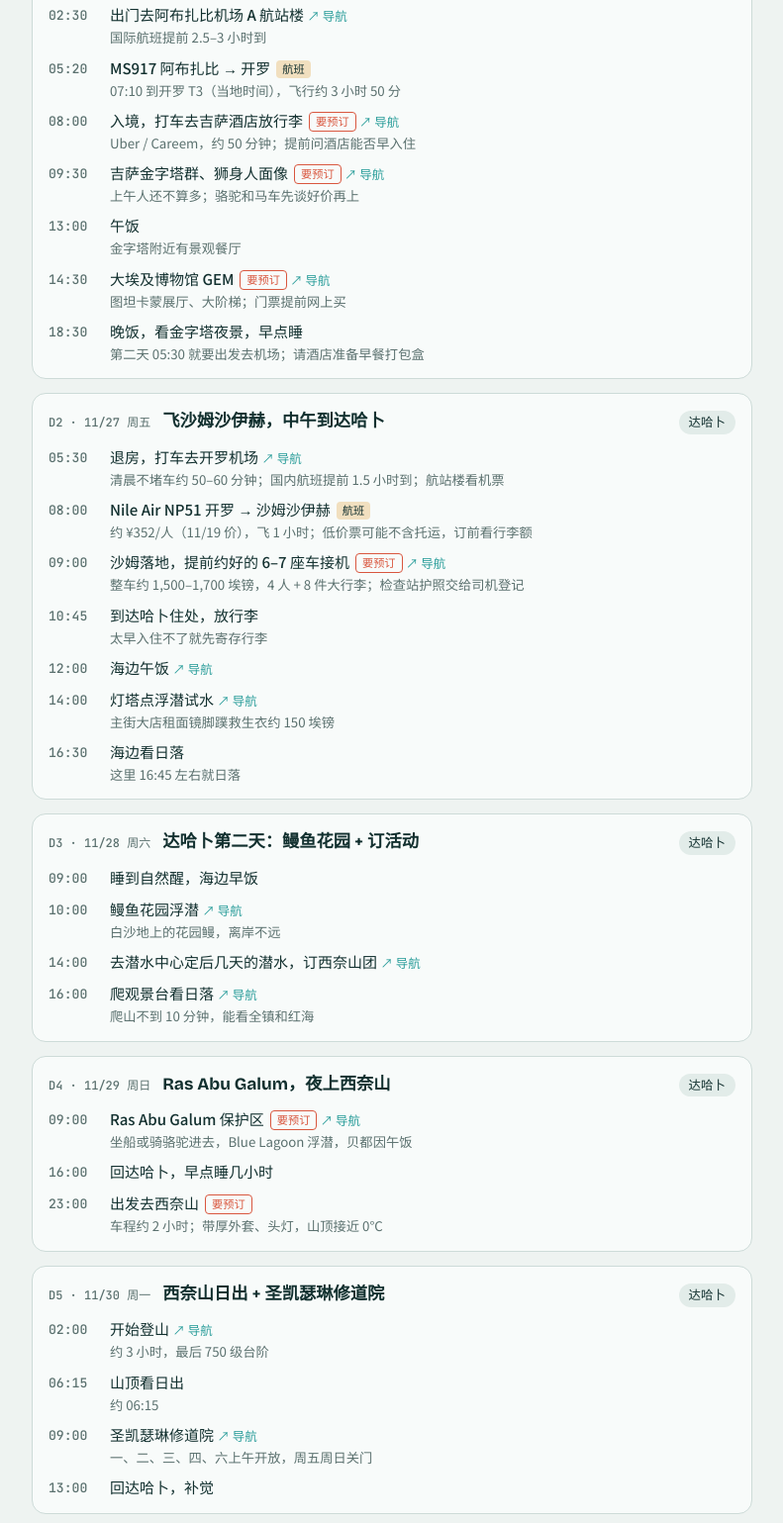
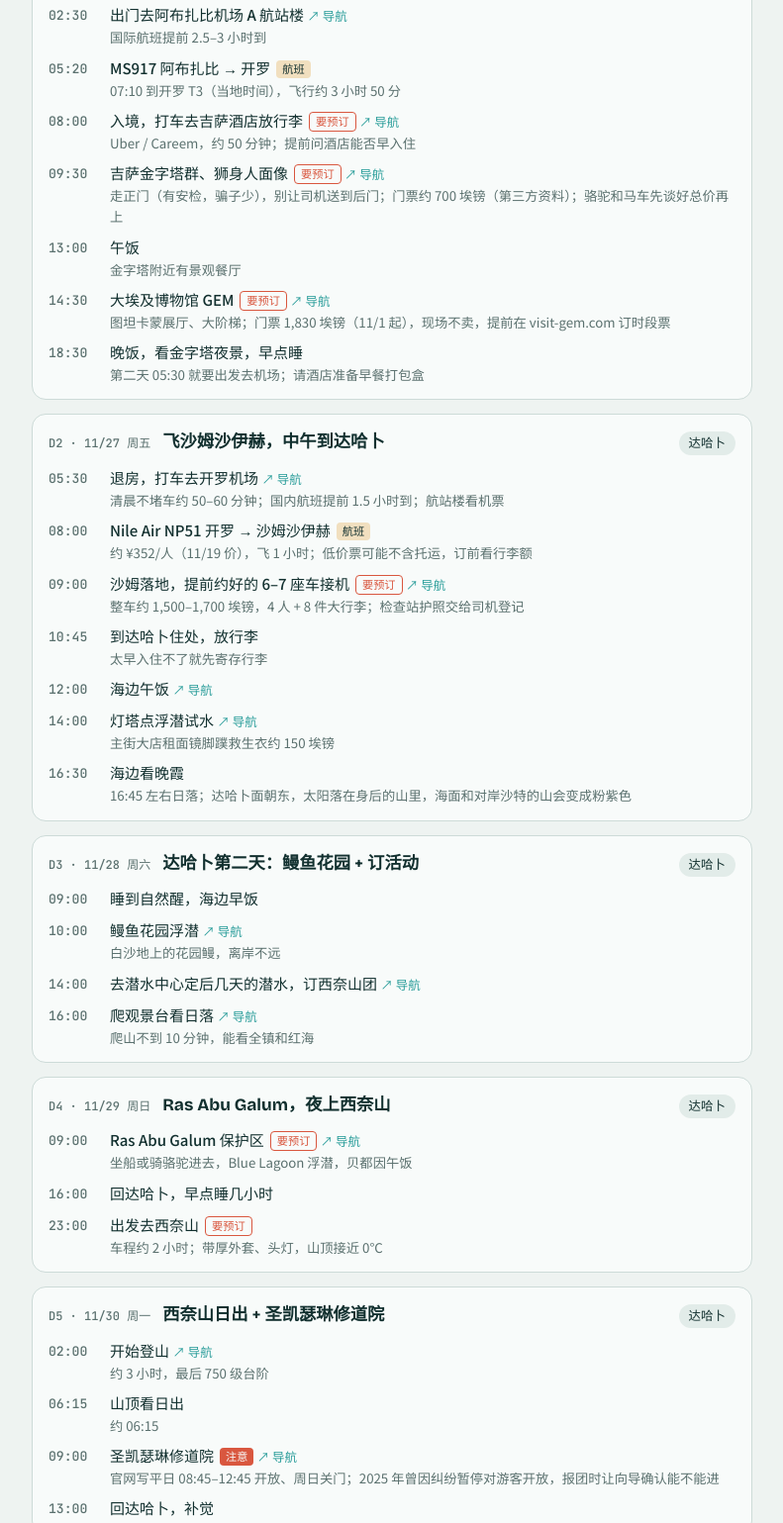
Before and after one commit to RvMe/egypt-trip-2026, a plain HTML site: page index.html in a window 1280 px wide. Shown: the part 1087-2626 px from the top of the page at 99% size, without its empty margins (244-1035 px from the left). Drawn offline with nearby package versions, Linux system fonts and the light colour scheme; a web font is replaced by a local one.

Commit message:
行程细节：GEM 1,830 埃镑现场不卖要网上订时段、金字塔走正门、圣凯瑟琳修道院可能不开放、埃及博物馆周五 9 点到、达哈卜日落在身后山里

```diff
--- a/index.html
+++ b/index.html
@@ -312,9 +312,9 @@ const DAYS = [
    {t:"02:30", tz:"+04:00", what:"出门去阿布扎比机场 A 航站楼", note:"国际航班提前 2.5–3 小时到", place:"Zayed International Airport Terminal A"},
    {t:"05:20", tz:"+04:00", what:"MS917 阿布扎比 → 开罗", note:"07:10 到开罗 T3（当地时间），飞行约 3 小时 50 分", tag:"fly", ev:true},
    {t:"08:00", tz:"+02:00", what:"入境，打车去吉萨酒店放行李", note:"Uber / Careem，约 50 分钟；提前问酒店能否早入住", tag:"book", place:"Giza Pyramids hotels"},
-   {t:"09:30", tz:"+02:00", what:"吉萨金字塔群、狮身人面像", note:"上午人还不算多；骆驼和马车先谈好价再上", place:"Pyramids of Giza", tag:"book"},
+   {t:"09:30", tz:"+02:00", what:"吉萨金字塔群、狮身人面像", note:"走正门（有安检，骗子少），别让司机送到后门；门票约 700 埃镑（第三方资料）；骆驼和马车先谈好总价再上", place:"Pyramids of Giza", tag:"book"},
    {t:"13:00", tz:"+02:00", what:"午饭", note:"金字塔附近有景观餐厅"},
-   {t:"14:30", tz:"+02:00", what:"大埃及博物馆 GEM", note:"图坦卡蒙展厅、大阶梯；门票提前网上买", place:"Grand Egyptian Museum", tag:"book"},
+   {t:"14:30", tz:"+02:00", what:"大埃及博物馆 GEM", note:"图坦卡蒙展厅、大阶梯；门票 1,830 埃镑（11/1 起），现场不卖，提前在 visit-gem.com 订时段票", place:"Grand Egyptian Museum", tag:"book"},
    {t:"18:30", tz:"+02:00", what:"晚饭，看金字塔夜景，早点睡", note:"第二天 05:30 就要出发去机场；请酒店准备早餐打包盒"}
  ]},
  {d:"2026-11-27", w:"周五", title:"飞沙姆沙伊赫，中午到达哈卜", where:"达哈卜", items:[
@@ -324,7 +324,7 @@ const DAYS = [
    {t:"10:45", tz:"+02:00", what:"到达哈卜住处，放行李", note:"太早入住不了就先寄存行李"},
    {t:"12:00", tz:"+02:00", what:"海边午饭", place:"Lighthouse Dahab"},
    {t:"14:00", tz:"+02:00", what:"灯塔点浮潜试水", note:"主街大店租面镜脚蹼救生衣约 150 埃镑", place:"Lighthouse Reef Dahab"},
-   {t:"16:30", tz:"+02:00", what:"海边看日落", note:"这里 16:45 左右就日落"}
+   {t:"16:30", tz:"+02:00", what:"海边看晚霞", note:"16:45 左右日落；达哈卜面朝东，太阳落在身后的山里，海面和对岸沙特的山会变成粉紫色"}
  ]},
  {d:"2026-11-28", w:"周六", title:"达哈卜第二天：鳗鱼花园 + 订活动", where:"达哈卜", items:[
    {t:"09:00", tz:"+02:00", what:"睡到自然醒，海边早饭"},
@@ -340,7 +340,7 @@ const DAYS = [
  {d:"2026-11-30", w:"周一", title:"西奈山日出 + 圣凯瑟琳修道院", where:"达哈卜", items:[
    {t:"02:00", tz:"+02:00", what:"开始登山", note:"约 3 小时，最后 750 级台阶", place:"Mount Sinai"},
    {t:"06:15", tz:"+02:00", what:"山顶看日出", note:"约 06:15"},
-   {t:"09:00", tz:"+02:00", what:"圣凯瑟琳修道院", note:"一、二、三、四、六上午开放，周五周日关门", place:"Saint Catherine's Monastery"},
+   {t:"09:00", tz:"+02:00", what:"圣凯瑟琳修道院", note:"官网写平日 08:45–12:45 开放、周日关门；2025 年曾因纠纷暂停对游客开放，报团时让向导确认能不能进", place:"Saint Catherine's Monastery", tag:"warn"},
    {t:"13:00", tz:"+02:00", what:"回达哈卜，补觉"}
  ]},
  {d:"2026-12-01", w:"周二", title:"潜水日 · 蓝洞", where:"达哈卜", items:[
@@ -360,7 +360,7 @@ const DAYS = [
  ]},
  {d:"2026-12-04", w:"周五", title:"开罗老城一整天，深夜回阿布扎比", where:"红眼航班", items:[
    {t:"07:00", tz:"+02:00", what:"大巴到开罗，早饭", note:"可订市中心钟点房洗澡、寄行李", place:"Downtown Cairo"},
-   {t:"09:30", tz:"+02:00", what:"埃及博物馆（解放广场）", note:"老馆，木乃伊和大量原件", place:"Egyptian Museum Tahrir Cairo"},
+   {t:"09:00", tz:"+02:00", what:"埃及博物馆（解放广场）", note:"老馆，木乃伊和大量原件；外国人 550 埃镑；周五可能有礼拜时段，9 点到最稳", place:"Egyptian Museum Tahrir Cairo"},
    {t:"13:00", tz:"+02:00", what:"午饭：Koshary", place:"Abou Tarek Koshary"},
    {t:"14:30", tz:"+02:00", what:"萨拉丁城堡、穆罕默德·阿里清真寺", note:"周五中午礼拜时间清真寺不对游客开放，下午去", place:"Cairo Citadel"},
    {t:"17:00", tz:"+02:00", what:"汗·哈利利市场、穆伊兹街", note:"周五傍晚最热闹", place:"Khan el-Khalili Cairo"},
@@ -383,7 +383,7 @@ const TODO = [
  ["driver","达哈卜一日游包车（Ras Abu Galum、彩色峡谷）",""],
  ["dive","联系潜水中心：体验潜水还是考证",""],
  ["sinai","订西奈山日出团（11/29 晚出发）",""],
- ["gem","网上买大埃及博物馆门票（11/26）",""],
+ ["gem","网上订大埃及博物馆 11/26 下午时段票（visit-gem.com，1,830 埃镑/人，现场不卖）","尽快"],
  ["ins","买旅行保险（含潜水）",""],
  ["cash","备美元现金，小费和签证用",""],
  ["sim","买埃及 eSIM",""],
```
